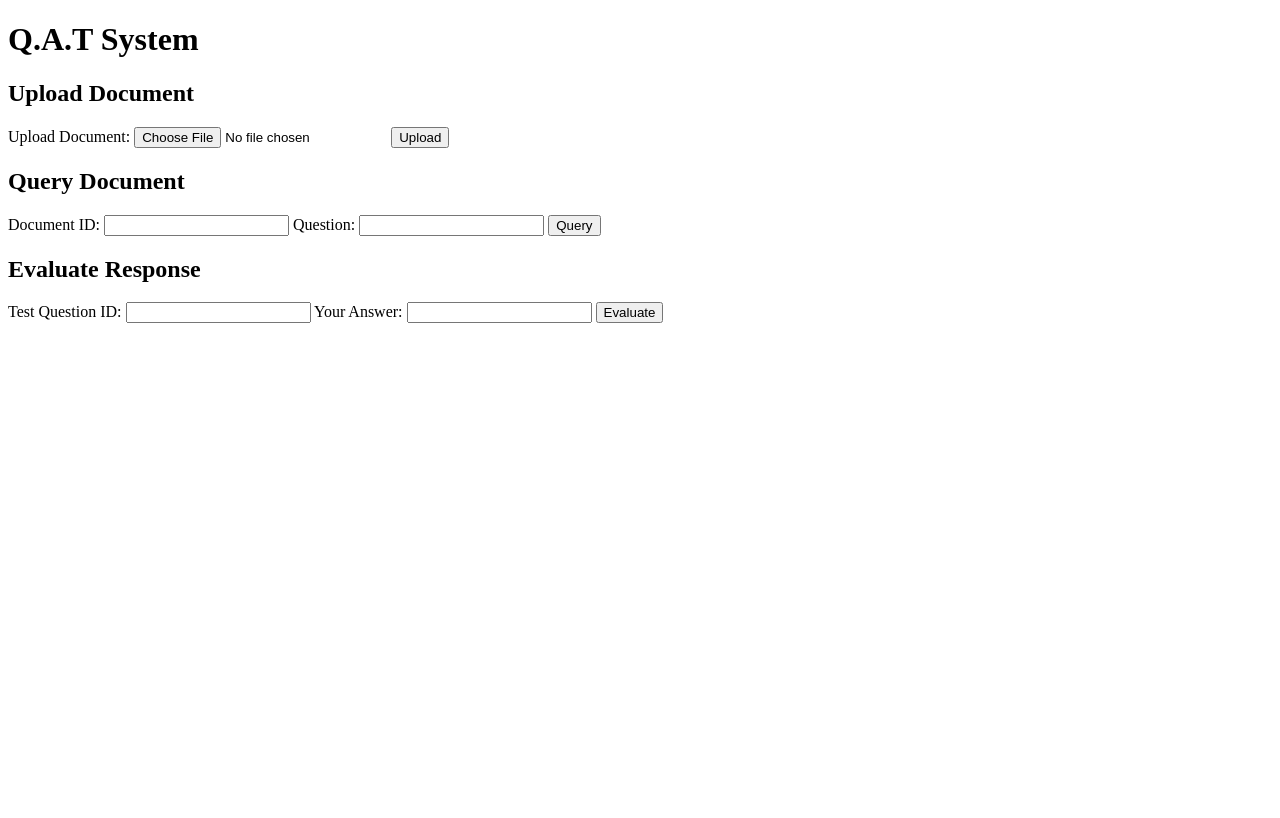
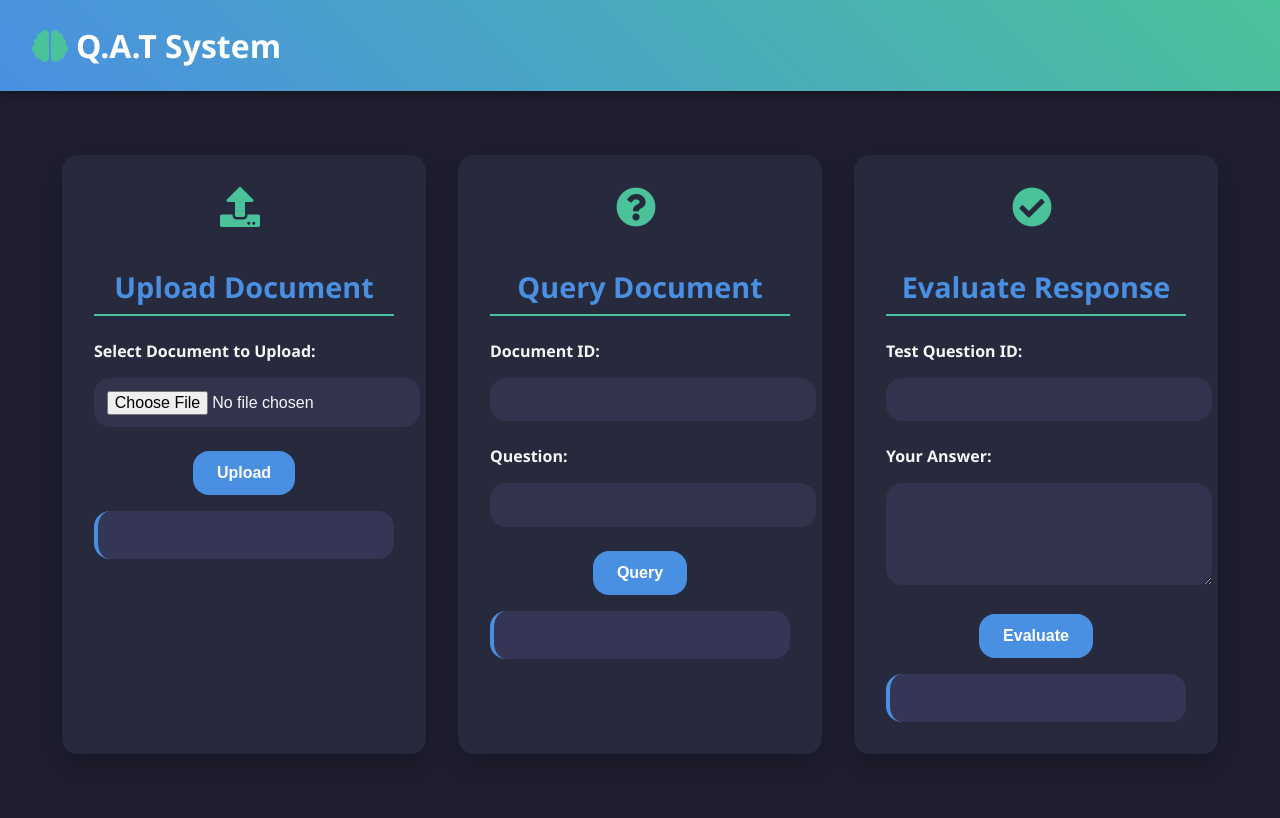
Before and after one commit to Ajaxclopidia/QAT, a Flask app: page / in a window 1280 px wide. Before the commit the page ends 323 px from the top, so only its background shows below. Run offline with Flask 3, Linux system fonts and the light colour scheme.

Commit message:
Final round UI better

```diff
--- a/app/templates/index.html
+++ b/app/templates/index.html
@@ -2,134 +2,293 @@
 <html lang="en">
 <head>
     <meta charset="UTF-8">
+    <meta name="viewport" content="width=device-width, initial-scale=1.0">
     <title>Q.A.T System</title>
+    <link href="https://cdnjs.cloudflare.com/ajax/libs/font-awesome/5.15.3/css/all.min.css" rel="stylesheet">
+    <style>
+        :root {
+            --primary-color: #4a90e2;
+            --secondary-color: #4ac29a;
+            --background-color: #1e1e2f;
+            --text-color: #f8f8f8;
+            --card-background: #27293d;
+            --border-radius: 16px;
+            --box-shadow: 0 12px 24px rgba(0, 0, 0, 0.2);
+        }
+
+        body {
+            font-family: 'Segoe UI', Tahoma, Geneva, Verdana, sans-serif;
+            background-color: var(--background-color);
+            color: var(--text-color);
+            margin: 0;
+            padding: 0;
+        }
+
+        .navbar {
+            background: linear-gradient(45deg, var(--primary-color), var(--secondary-color));
+            padding: 1.5rem 2rem;
+            display: flex;
+            align-items: center;
+            justify-content: space-between;
+            color: white;
+            box-shadow: 0 4px 8px rgba(0,0,0,0.3);
+        }
+
+        .navbar-brand {
+            font-size: 2rem;
+            font-weight: bold;
+            text-decoration: none;
+            color: white;
+        }
+
+        .container {
+            max-width: 1200px;
+            margin: 4rem auto;
+            padding: 0 1rem;
+            display: flex;
+            flex-wrap: wrap;
+            gap: 2rem;
+            justify-content: center;
+        }
+
+        .card {
+            background-color: var(--card-background);
+            border-radius: var(--border-radius);
+            box-shadow: var(--box-shadow);
+            padding: 2rem;
+            width: 300px;
+            text-align: center;
+            transition: transform 0.3s ease, box-shadow 0.3s ease;
+        }
+
+        .card:hover {
+            transform: translateY(-8px);
+            box-shadow: 0 16px 32px rgba(0,0,0,0.3);
+        }
+
+        .card-title {
+            color: var(--primary-color);
+            font-size: 1.8rem;
+            margin-bottom: 1.5rem;
+            border-bottom: 2px solid var(--secondary-color);
+            padding-bottom: 0.5rem;
+        }
+
+        .card i {
+            font-size: 2.5rem;
+            margin-bottom: 1rem;
+            color: var(--secondary-color);
+        }
+
+        .form-group {
+            margin-bottom: 1.5rem;
+            text-align: left;
+        }
+
+        label {
+            display: block;
+            margin-bottom: 0.5rem;
+            font-weight: 600;
+            color: var(--text-color);
+        }
+
+        input[type="text"],
+        input[type="file"],
+        textarea {
+            width: 100%;
+            padding: 0.8rem;
+            border: none;
+            border-radius: var(--border-radius);
+            font-size: 1rem;
+            outline: none;
+            background-color: #33334d;
+            color: var(--text-color);
+            margin-top: 0.5rem;
+        }
+
+        input[type="text"]:focus,
+        input[type="file"]:focus,
+        textarea:focus {
+            border: 2px solid var(--secondary-color);
+        }
+
+        .btn {
+            background-color: var(--primary-color);
+            color: white;
+            padding: 0.8rem 1.5rem;
+            border: none;
+            border-radius: var(--border-radius);
+            cursor: pointer;
+            font-size: 1rem;
+            font-weight: 600;
+            transition: background-color 0.3s ease, box-shadow 0.3s ease;
+        }
+
+        .btn:hover {
+            background-color: var(--secondary-color);
+            box-shadow: 0 6px 12px rgba(0,0,0,0.2);
+        }
+
+        .response-section {
+            background-color: #353555;
+            border-radius: var(--border-radius);
+            padding: 1.5rem;
+            margin-top: 1rem;
+            border-left: 4px solid var(--primary-color);
+            text-align: left;
+        }
+
+        .response-title {
+            color: var(--primary-color);
+            font-size: 1.4rem;
+            margin-bottom: 0.8rem;
+        }
+
+        .icon {
+            margin-right: 0.5rem;
+            color: var(--secondary-color);
+        }
+    </style>
 </head>
 <body>
-    <h1>Q.A.T System</h1>
+    <nav class="navbar">
+        <a href="#" class="navbar-brand"><i class="fas fa-brain icon"></i>Q.A.T System</a>
+    </nav>
 
-    <!-- Upload Document Section -->
-    <h2>Upload Document</h2>
+    <div class="container">
+        <!-- Upload Card -->
+        <div class="card">
+            <i class="fas fa-upload icon"></i>
+            <h2 class="card-title">Upload Document</h2>
             <form id="uploadForm" action="/upload/" method="post" enctype="multipart/form-data">
-        <label for="file">Upload Document:</label>
+                <div class="form-group">
+                    <label for="file">Select Document to Upload:</label>
                     <input type="file" id="file" name="file" required>
-        <button type="submit">Upload</button>
+                </div>
+                <button type="submit" class="btn">Upload</button>
             </form>
-    <div id="uploadResponse"></div>
+            <div id="uploadResponse" class="response-section"></div>
+        </div>
 
-    <!-- Query Document Section -->
-    <h2>Query Document</h2>
+        <!-- Query Card -->
+        <div class="card">
+            <i class="fas fa-question-circle icon"></i>
+            <h2 class="card-title">Query Document</h2>
             <form id="queryForm">
+                <div class="form-group">
                     <label for="document_id">Document ID:</label>
                     <input type="text" id="document_id" name="document_id" required>
+                </div>
+                <div class="form-group">
                     <label for="question">Question:</label>
                     <input type="text" id="question" name="question" required>
-        <button type="submit">Query</button>
+                </div>
+                <button type="submit" class="btn">Query</button>
             </form>
-    <div id="queryResponse"></div>
+            <div id="queryResponse" class="response-section"></div>
+        </div>
 
-    <!-- Evaluate Test Question Section -->
-    <h2>Evaluate Response</h2>
+        <!-- Evaluate Card -->
+        <div class="card">
+            <i class="fas fa-check-circle icon"></i>
+            <h2 class="card-title">Evaluate Response</h2>
             <form id="evaluateForm">
+                <div class="form-group">
                     <label for="test_question_id">Test Question ID:</label>
                     <input type="text" id="test_question_id" name="test_question_id" required>
+                </div>
+                <div class="form-group">
                     <label for="user_answer">Your Answer:</label>
-        <input type="text" id="user_answer" name="user_answer" required>
-        <button type="submit">Evaluate</button>
+                    <textarea id="user_answer" name="user_answer" rows="4" required></textarea>
+                </div>
+                <button type="submit" class="btn">Evaluate</button>
             </form>
-    <div id="evaluateResponse"></div>
+            <div id="evaluateResponse" class="response-section"></div>
+        </div>
+    </div>
 
-    <!-- JavaScript to Handle Form Submissions -->
+    <script src="https://code.jquery.com/jquery-3.5.1.min.js"></script>
     <script>
         // Handle Upload Form
-        document.getElementById('uploadForm').onsubmit = async function(event) {
-            event.preventDefault();
-            const formData = new FormData(event.target);
+        $('#uploadForm').submit(function(e) {
+            e.preventDefault();
+            var formData = new FormData(this);
 
-            const response = await fetch('/upload/', {
-                method: 'POST',
-                body: formData
+            $.ajax({
+                url: '/upload/',
+                type: 'POST',
+                data: formData,
+                success: function(data) {
+                    $('#uploadResponse').html(`
+                        <h3 class="response-title">Upload Status</h3>
+                        <p>${data.message}</p>
+                        <p><strong>Document ID:</strong> ${data.document_id}</p>
+                    `);
+                },
+                cache: false,
+                contentType: false,
+                processData: false
+            });
         });
 
-            const data = await response.json();
-            document.getElementById('uploadResponse').textContent = `Upload Message: ${data.message}, Document ID: ${data.document_id}`;
-        }
+        // Handle Query Form
+        $('#queryForm').submit(function(e) {
+            e.preventDefault();
+            var formData = {
+                document_id: $('#document_id').val(),
+                question: $('#question').val()
+            };
 
-        // Handle Query Form
-        // Handle Query Form
-        document.getElementById('queryForm').onsubmit = async function(event) {
-            event.preventDefault();
-            const documentId = document.getElementById('document_id').value;
-            const question = document.getElementById('question').value;
-
-            console.log('Sending query:', { document_id: documentId, question: question });
-
-            try {
-                const response = await fetch('/query/', {
-                    method: 'POST',
-                    headers: {
-                        'Content-Type': 'application/json'
-                    },
-                    body: JSON.stringify({ document_id: documentId, question: question })
-                });
-
-                if (!response.ok) {
-                    throw new Error(`HTTP error! Status: ${response.status}`);
-                }
-
-                const data = await response.json();
-                console.log('Received data:', data);
-
-                document.getElementById('queryResponse').innerHTML = `
-                    <h3>Answer:</h3>
+            $.ajax({
+                url: '/query/',
+                type: 'POST',
+                data: JSON.stringify(formData),
+                contentType: 'application/json',
+                success: function(data) {
+                    $('#queryResponse').html(`
+                        <h3 class="response-title">Answer:</h3>
                         <p>${data.answer}</p>
-                    <h3>Bullet Points:</h3>
+                        <h3 class="response-title">Bullet Points:</h3>
                         <ul>
                             ${data.bullet_points.map(point => `<li>${point}</li>`).join('')}
                         </ul>
-                    <h3>Test Question:</h3>
+                        <h3 class="response-title">Test Question:</h3>
                         <p>${data.test_question}</p>
-                    <h3>Test Question ID:</h3>
+                        <h3 class="response-title">Test Question ID:</h3>
                         <p>${data.test_question_id}</p>
-                `;
-            } catch (error) {
-                console.error('Error:', error);
-                document.getElementById('queryResponse').textContent = 'An error occurred while querying the document.';
+                    `);
+                },
+                error: function() {
+                    $('#queryResponse').text('An error occurred while querying the document.');
                 }
-        }
+            });
+        });
 
         // Handle Evaluate Form
-        document.getElementById('evaluateForm').onsubmit = async function(event) {
-            event.preventDefault();
-            const testQuestionId = document.getElementById('test_question_id').value;
-            const userAnswer = document.getElementById('user_answer').value;
+        $('#evaluateForm').submit(function(e) {
+            e.preventDefault();
+            var formData = {
+                test_question_id: $('#test_question_id').val(),
+                user_answer: $('#user_answer').val()
+            };
 
-            try {
-                const response = await fetch('/evaluate/', {
-                    method: 'POST',
-                    headers: {
-                        'Content-Type': 'application/json'
+            $.ajax({
+                url: '/evaluate/',
+                type: 'POST',
+                data: JSON.stringify(formData),
+                contentType: 'application/json',
+                success: function(data) {
+                    $('#evaluateResponse').html(`
+                        <h3 class="response-title">Evaluation Result:</h3>
+                        <p><strong>Knowledge Understood:</strong> ${data.knowledge_understood ? 'Yes' : 'No'}</p>
+                        <p><strong>Knowledge Confidence:</strong> ${data.knowledge_confidence}%</p>
+                    `);
                 },
-                    body: JSON.stringify({ test_question_id: testQuestionId, user_answer: userAnswer })
+                error: function() {
+                    $('#evaluateResponse').text('An error occurred while evaluating the response.');
+                }
             });
-
-                if (!response.ok) {
-                    throw new Error(`HTTP error! Status: ${response.status}`);
-                }
-
-                const data = await response.json();
-                document.getElementById('evaluateResponse').innerHTML = `
-                    <h3>Knowledge Understood:</h3>
-                    <p>${data.knowledge_understood}</p>
-                    <h3>Knowledge Confidence:</h3>
-                    <p>${data.knowledge_confidence}%</p>
-                `;
-            } catch (error) {
-                console.error('Error:', error);
-                document.getElementById('evaluateResponse').textContent = 'An error occurred while evaluating the response.';
-            }
-        }
+        });
     </script>
-
-
 </body>
 </html>
```
Also changed, not shown: instance/qat_system.db. Lines whose indentation alone changed are shown as unchanged.
